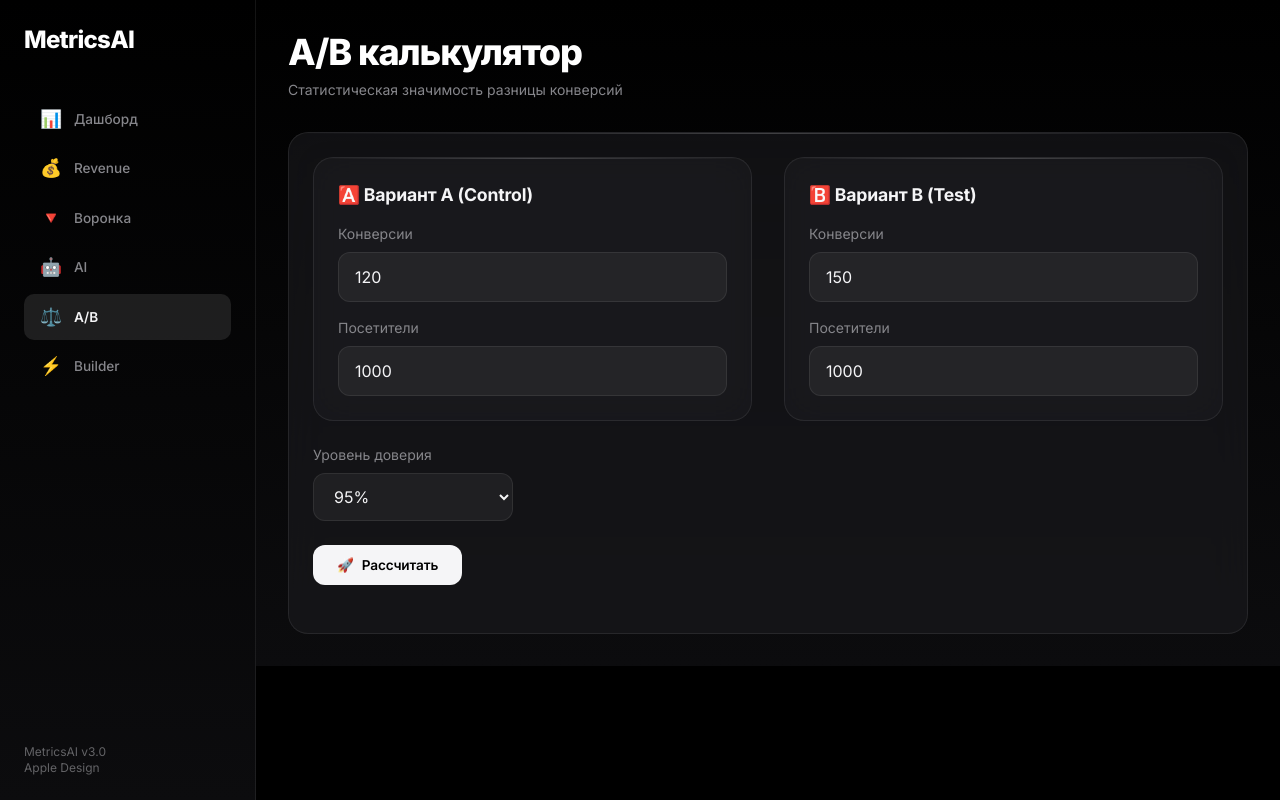
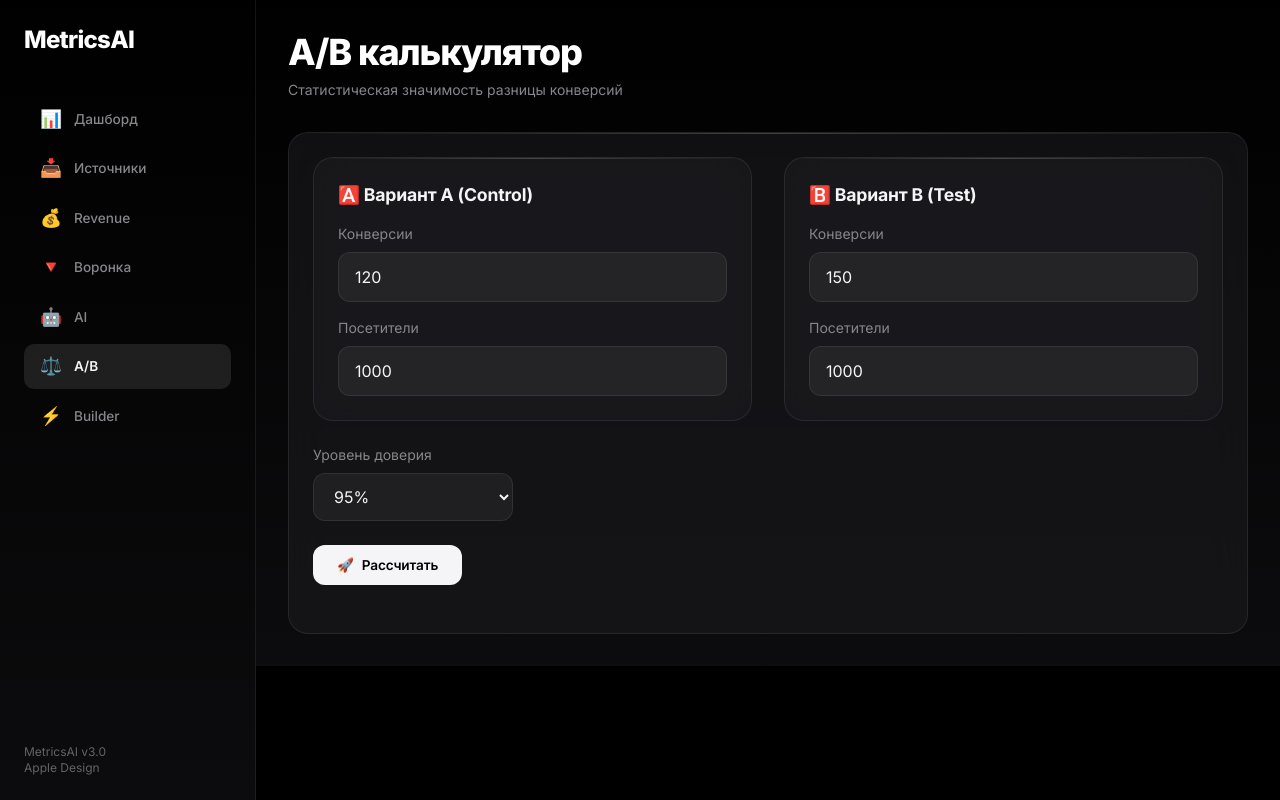
Before and after one commit to ok974473548-droid/metricsai, a FastAPI app: page /ab in a window 1280 px wide. Run offline with FastAPI, Linux system fonts and the light colour scheme; some libraries are stand-ins or nearby versions.

Commit message:
Update base.html

```diff
--- a/templates/base.html
+++ b/templates/base.html
@@ -287,6 +287,7 @@
             <div class="text-2xl font-extrabold text-white tracking-tight mb-10" style="letter-spacing: -0.03em;">{{ white_label.logo_text }}</div>
             <nav class="flex-1 space-y-1">
                 <a href="/" class="nav-item {% if page == 'dashboard' %}active{% endif %}"><span class="nav-icon">📊</span> Дашборд</a>
+                <a href="/sources" class="nav-item {% if page == 'sources' %}active{% endif %}"><span class="nav-icon">📥</span> Источники</a>
                 <a href="/revenue" class="nav-item {% if page == 'revenue' %}active{% endif %}"><span class="nav-icon">💰</span> Revenue</a>
                 <a href="/funnel" class="nav-item {% if page == 'funnel' %}active{% endif %}"><span class="nav-icon">🔻</span> Воронка</a>
                 <a href="/ai" class="nav-item {% if page == 'ai' %}active{% endif %}"><span class="nav-icon">🤖</span> AI</a>
```
